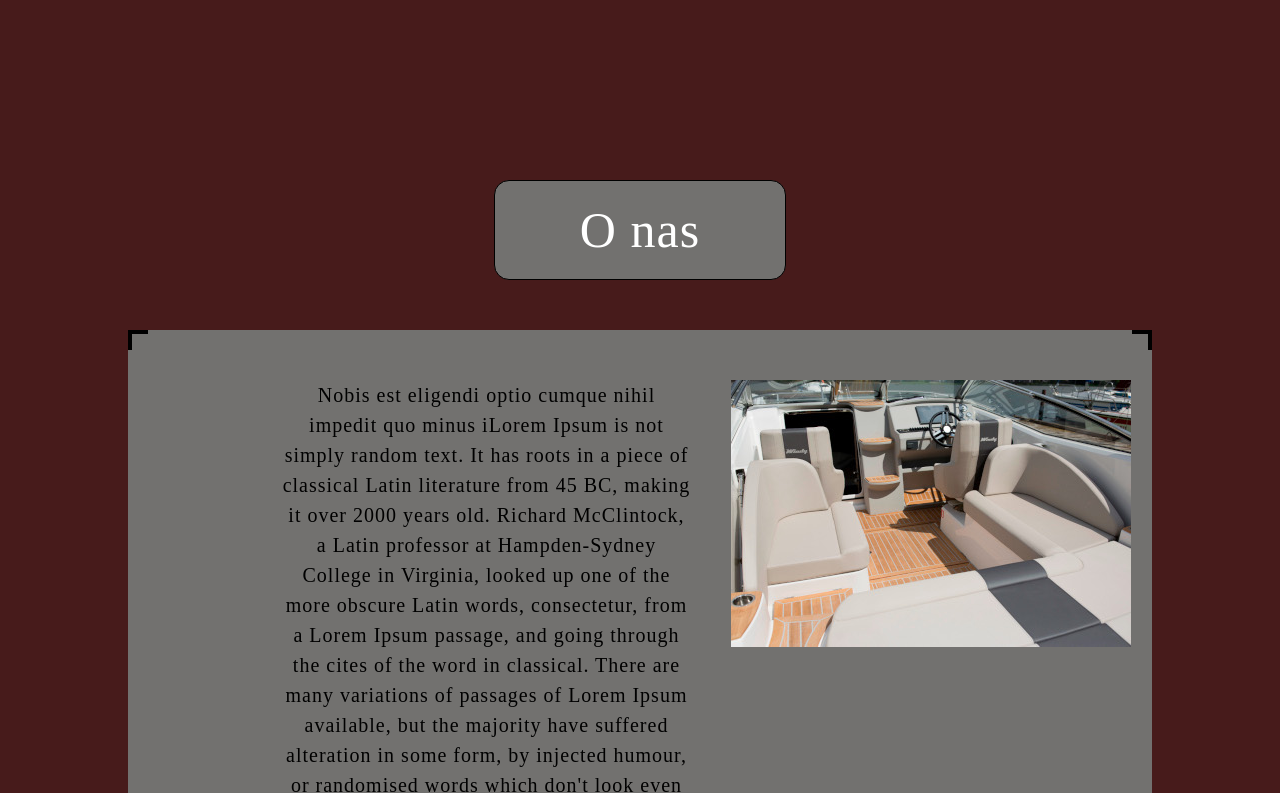
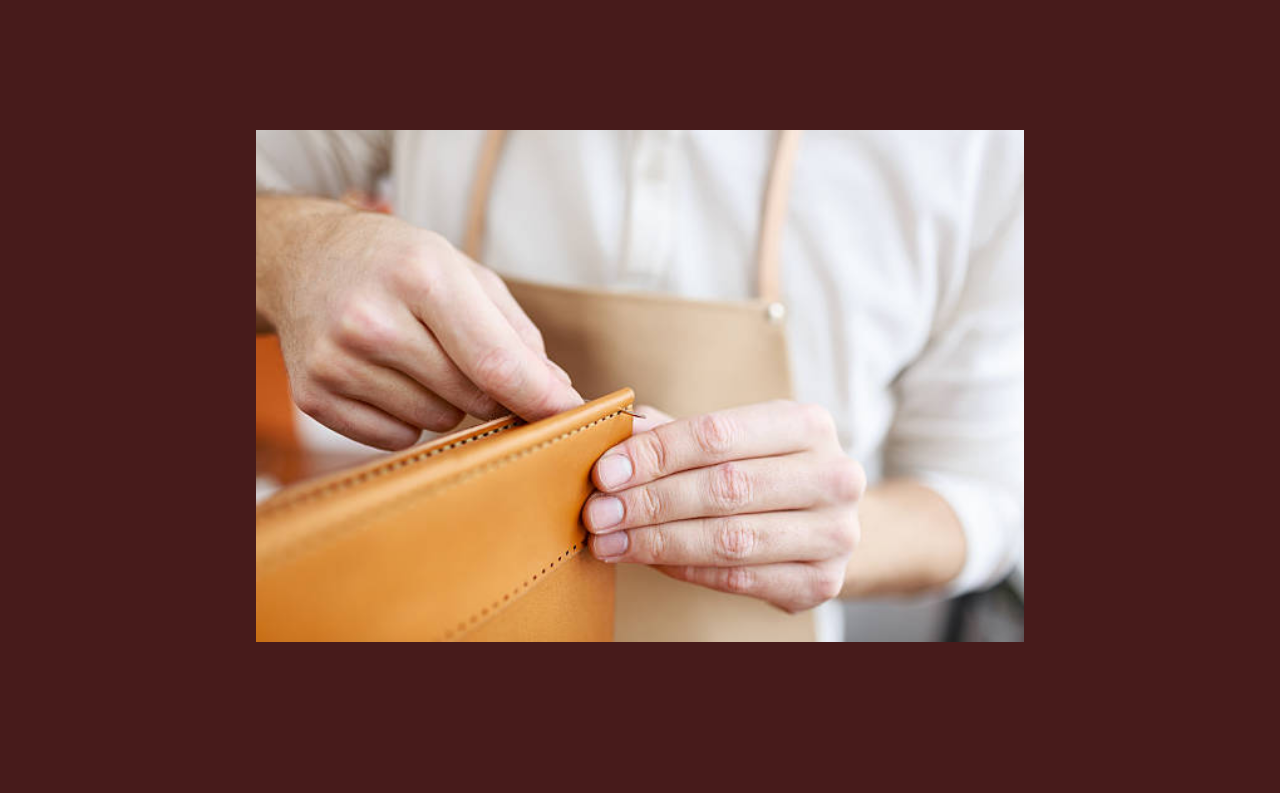
Before and after one commit to Attentus99/Page1, a plain HTML site: page index.html in a window 1280 px wide. Shown: the part 820-1613 px from the top of the page. Drawn offline with Linux system fonts and the light colour scheme.

Commit message:
Add files via upload

```diff
--- a/Main/style.css
+++ b/Main/style.css
@@ -210,74 +210,23 @@ body
     transition: all 1s ease-in-out;
 }
 
-.PageInfo
+.content
 {
     margin-left: auto;
     margin-right: auto;
-    margin-top:50px;
-  width:80%;
-  height:850px;
-  background:
-    linear-gradient(to right, black 4px, transparent 4px) 0 0,
-    linear-gradient(to right, black 4px, transparent 4px) 0 100%,
-    linear-gradient(to left, black 4px, transparent 4px) 100% 0,
-    linear-gradient(to left, black 4px, transparent 4px) 100% 100%,
-    linear-gradient(to bottom, black 4px, transparent 4px) 0 0,
-    linear-gradient(to bottom, black 4px, transparent 4px) 100% 0,
-    linear-gradient(to top, black 4px, transparent 4px) 0 100%,
-    linear-gradient(to top, black 4px, transparent 4px) 100% 100%;
-
-  background-repeat: no-repeat;
-  background-size: 20px 20px;
-
-  background-color: rgb(114, 113, 111);
-
-}
-
-.text
-{
-    display: flex;
-    margin-left: auto;
-    margin-right: auto;
-    width:70%;
-}
-
-.title
-{
-    margin-left: auto;
-    margin-right: auto;
-    text-align: center;
-    font-size: 50px;
-    letter-spacing: 1px;
-    margin-top: 200px;
-    background-color: rgb(114, 113, 111);
-    width:250px;
-    border-radius: 15px;
-    padding:20px;
-    border:solid 1px black ;
-    color:white;
+    width:60%;
+    margin-top: 150px;
 
 }
 
 
 
-
-.text1
+.content .text img
 {
-    letter-spacing: 1px;
-    font-size: 20px;
-    line-height: 30px;
-    margin-top: 50px;
+    width:100%;
+    height: 100%;
 }
 
-
-.photo1
-{
-    width:267px;
-    height:350px;
-    margin-left: 40px;
-    margin-top: 50px;
-}
 
 .footer
 {
--- a/index.html
+++ b/index.html
@@ -40,29 +40,13 @@
                 <div class="motto">Nasza pasja tworzy jakość wykonania</div>
                 <button class="Check">Sprawdź ofertę</button>
             </div>
-
-
-        </div>
-        <div class="title">O nas</div>
-        <div class="PageInfo">
-            <div class="text">
-                <div class="text1">
-                    Nobis est eligendi optio cumque nihil impedit
-                    quo minus iLorem Ipsum is not simply random text.
-                    It has roots in a piece of classical Latin literature
-                    from 45 BC, making it over 2000 years old.
-                    Richard McClintock, a Latin professor at Hampden-Sydney
-                    College in Virginia, looked up one of the more obscure
-                    Latin words, consectetur, from a Lorem Ipsum passage,
-                    and going through the cites of the word in classical.
-                    There are many variations of passages of Lorem Ipsum available, but the majority have suffered alteration in some form, by injected humour, or randomised words which don't look even slightly believable.
-                     If you are going to use a passage of Lorem Ipsum, you need to be sure there</div>
-                <div class="photo1">
-                    <img src="Main/1.jpg">
-                </div>
-            </div>
         </div>
 
+        <div class="content">
+            <div class="text">
+                <img src="Main/3.jpg">
+             </div>
+        </div>
         <div class="footer">
           <div class="footin">
             <div class="placeFoot">
```
Also changed, not shown: Main/3.jpg (added).
